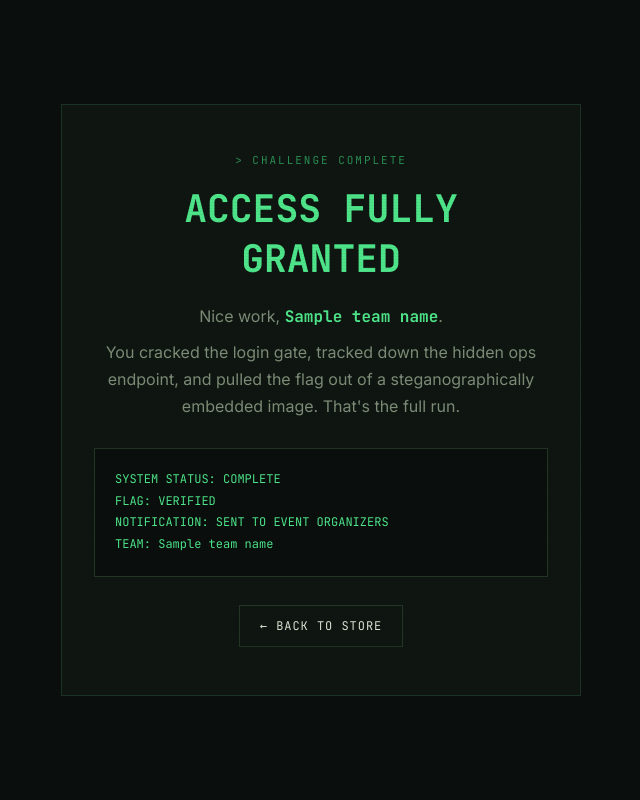
After one commit to Abhiram09-devps/Coldboot, a Flask app: template templates/congrats.html in a window 1280 px wide. The commit adds this page. Shown: the whole page, without its empty margins (319-959 px from the left). Run offline with Flask 3, Linux system fonts and the light colour scheme; the template is opened without the code that fills it: most values are stand-ins (such as "Sample title", 1, 10 or a date in 2020).

Commit message:
Add files via upload

```diff
--- /dev/null
+++ b/templates/congrats.html
@@ -0,0 +1,66 @@
+<!DOCTYPE html>
+<html lang="en">
+<head>
+<meta charset="UTF-8">
+<meta name="viewport" content="width=device-width, initial-scale=1.0">
+<title>COLDBOOT — CHALLENGE COMPLETE</title>
+<link rel="preconnect" href="https://fonts.googleapis.com">
+<link href="https://fonts.googleapis.com/css2?family=JetBrains+Mono:wght@400;500;700;800&family=Inter:wght@400;500;600&display=swap" rel="stylesheet">
+<style>
+  :root{
+    --bg:#0A0E0C; --bg-panel:#0F1510;
+    --line:#233524; --phosphor:#4EE58A; --phosphor-dim:#2B8F55; --phosphor-faint:#1B3324;
+    --text:#D9E4D3; --text-dim:#7C8C77;
+    --mono:'JetBrains Mono',monospace; --sans:'Inter',sans-serif;
+  }
+  *{box-sizing:border-box; margin:0; padding:0;}
+  body{
+    background:var(--bg); color:var(--text); font-family:var(--sans);
+    min-height:100vh; display:flex; align-items:center; justify-content:center;
+    position:relative; overflow:hidden;
+  }
+  body::before{
+    content:''; position:fixed; inset:0;
+    background:repeating-linear-gradient(0deg, rgba(0,0,0,0.12) 0px, rgba(0,0,0,0.12) 1px, transparent 1px, transparent 3px);
+    pointer-events:none; opacity:0.35;
+  }
+  .wrap{ max-width:560px; width:100%; padding:20px; text-align:center; }
+  .panel{ border:1px solid var(--phosphor-faint); background:var(--bg-panel); padding:48px 32px; }
+  .eyebrow{ font-family:var(--mono); font-size:11px; letter-spacing:0.18em; color:var(--phosphor-dim); margin-bottom:16px; }
+  .eyebrow::before{ content:'> '; }
+  h1{ font-family:var(--mono); font-size:clamp(26px,4vw,38px); text-transform:uppercase; margin-bottom:20px; color:var(--phosphor); }
+  p{ color:var(--text-dim); line-height:1.7; margin-bottom:8px; }
+  .team{ color:var(--phosphor); font-family:var(--mono); font-weight:700; }
+  .console{
+    margin-top:28px; text-align:left; background:var(--bg); border:1px solid var(--line);
+    padding:20px; font-family:var(--mono); font-size:12px; color:var(--phosphor); line-height:1.8;
+  }
+  .btn{
+    display:inline-block; margin-top:28px; font-family:var(--mono); font-size:12px; letter-spacing:0.08em;
+    border:1px solid var(--line); color:var(--text); text-decoration:none; padding:12px 20px; text-transform:uppercase;
+  }
+  .btn:hover{ border-color:var(--phosphor-dim); color:var(--phosphor); }
+</style>
+</head>
+<body>
+
+<div class="wrap">
+  <div class="panel">
+    <div class="eyebrow">CHALLENGE COMPLETE</div>
+    <h1>ACCESS FULLY GRANTED</h1>
+    <p>Nice work, <span class="team">{{ team_name }}</span>.</p>
+    <p>You cracked the login gate, tracked down the hidden ops endpoint,
+       and pulled the flag out of a steganographically embedded image.
+       That's the full run.</p>
+    <div class="console">
+      SYSTEM STATUS: COMPLETE<br>
+      FLAG: VERIFIED<br>
+      NOTIFICATION: SENT TO EVENT ORGANIZERS<br>
+      TEAM: {{ team_name }}
+    </div>
+    <a class="btn" href="{{ url_for('index') }}">&larr; BACK TO STORE</a>
+  </div>
+</div>
+
+</body>
+</html>
```
Also changed, not shown: templates/index.html (+24 -38 lines).
